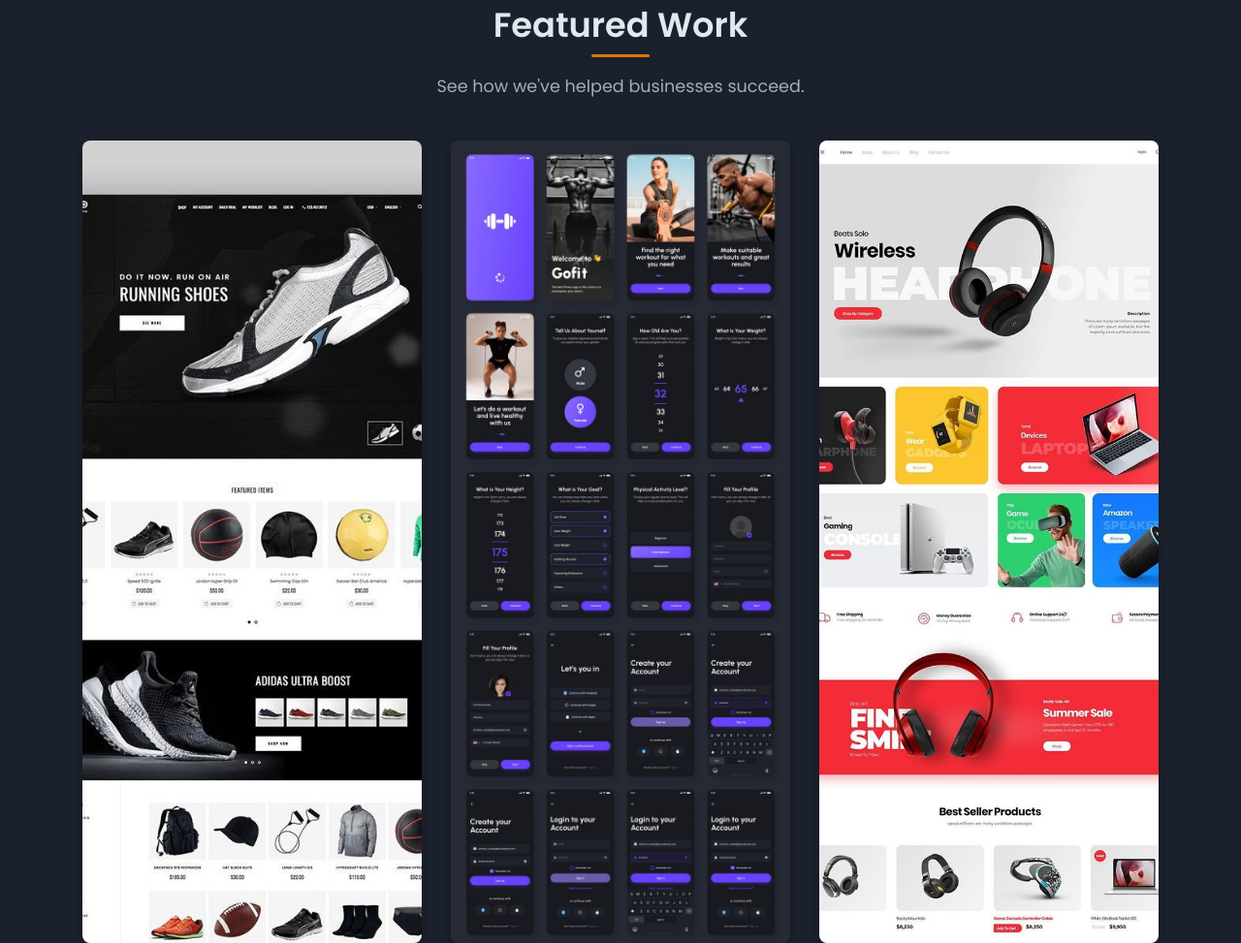
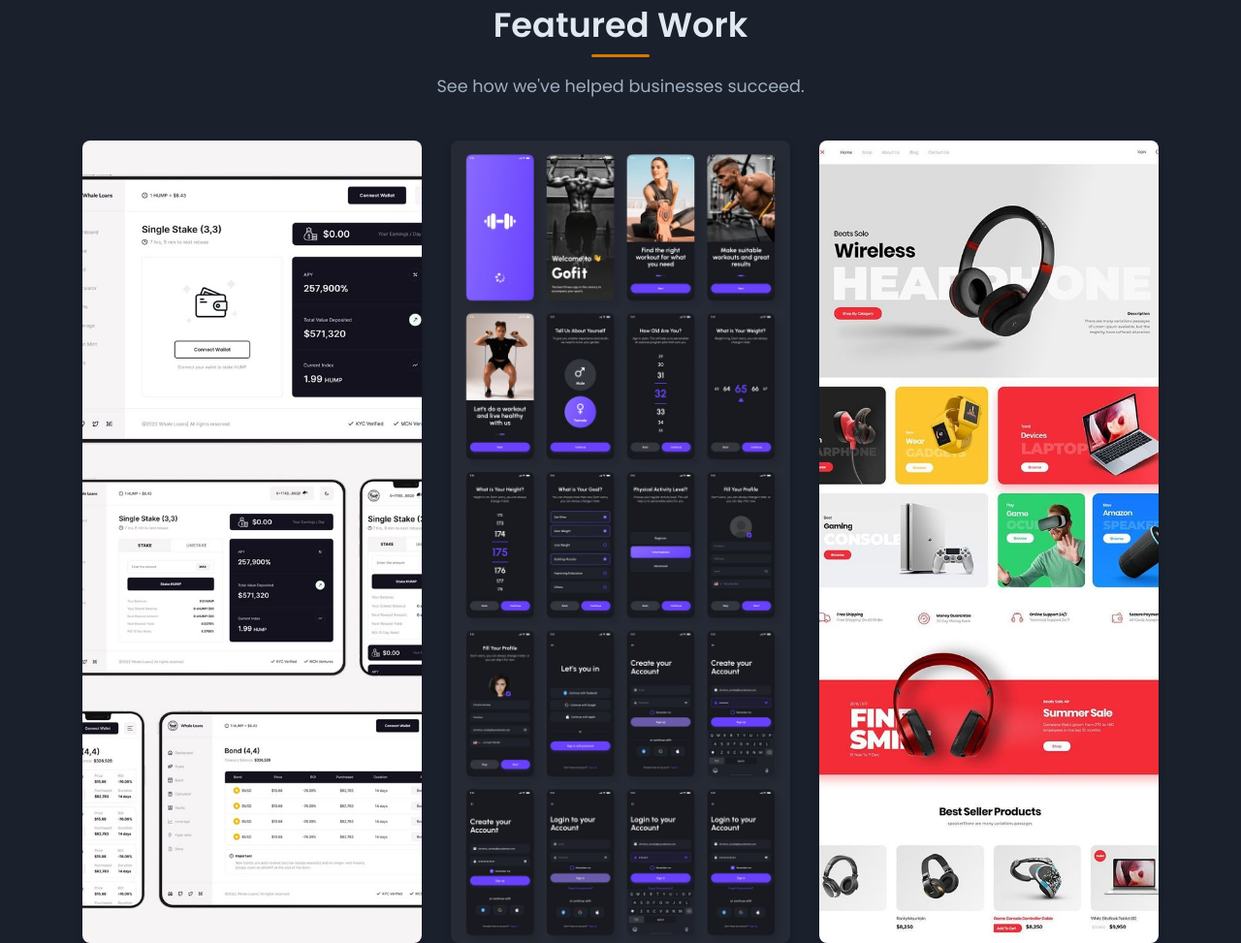
Before and after one commit to Acemancode/sir-joseph-exam-main, a plain HTML site: page business2/index.html in a window 1280 px wide. Shown: the part 2200-3173 px from the top of the page at 97% size. Drawn offline with Linux system fonts and the light colour scheme.

Commit message:
index.html

```diff
--- a/business2/index.html
+++ b/business2/index.html
@@ -95,7 +95,7 @@
              <p class="sec-sub">See how we've helped businesses succeed.</p>
             <div class="work-grid">
                 <div class="work-item effect-zoom">
-                    <img src="images/30 Best eCommerce Website Templates_ Updated for 2025 _ Envato Tuts+.jpg" alt="Portfolio Project 1">
+                    <img src="images/Whale Loans - crypto financial tool.jpg" alt="Portfolio Project 1">
                     <div class="work-cover">
                         <h3>E-commerce Platform</h3>
                         <p>React, Node.js</p>
```
